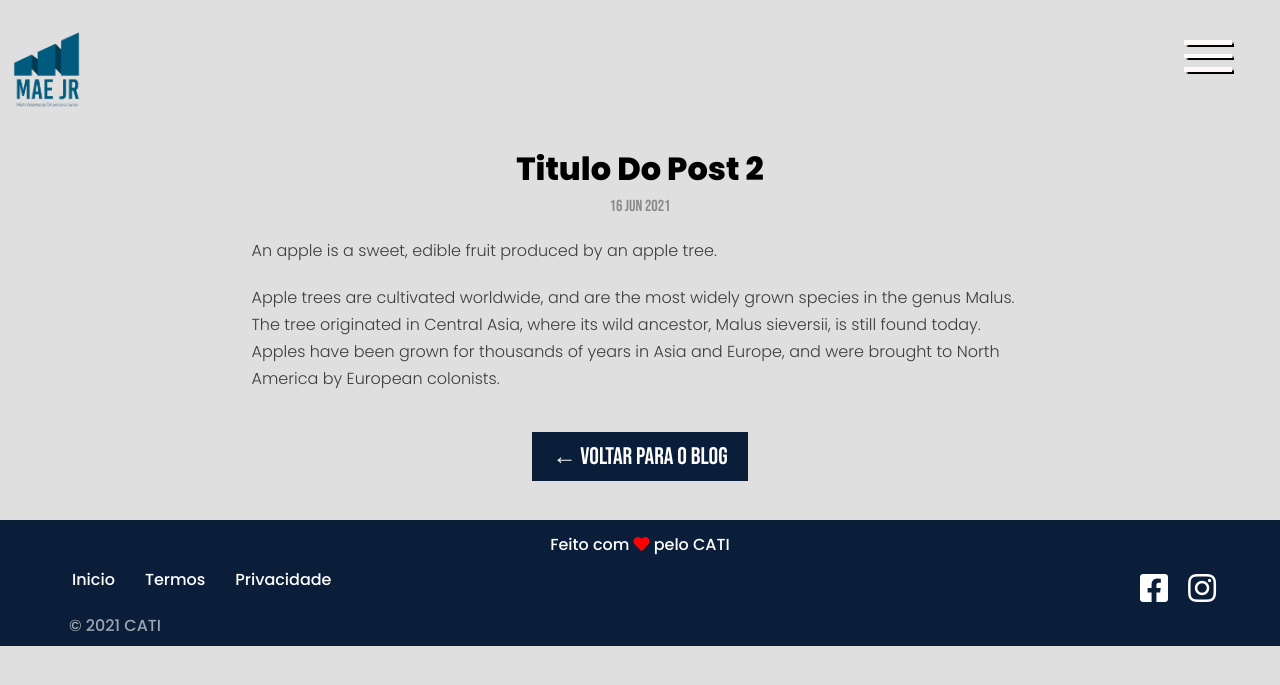
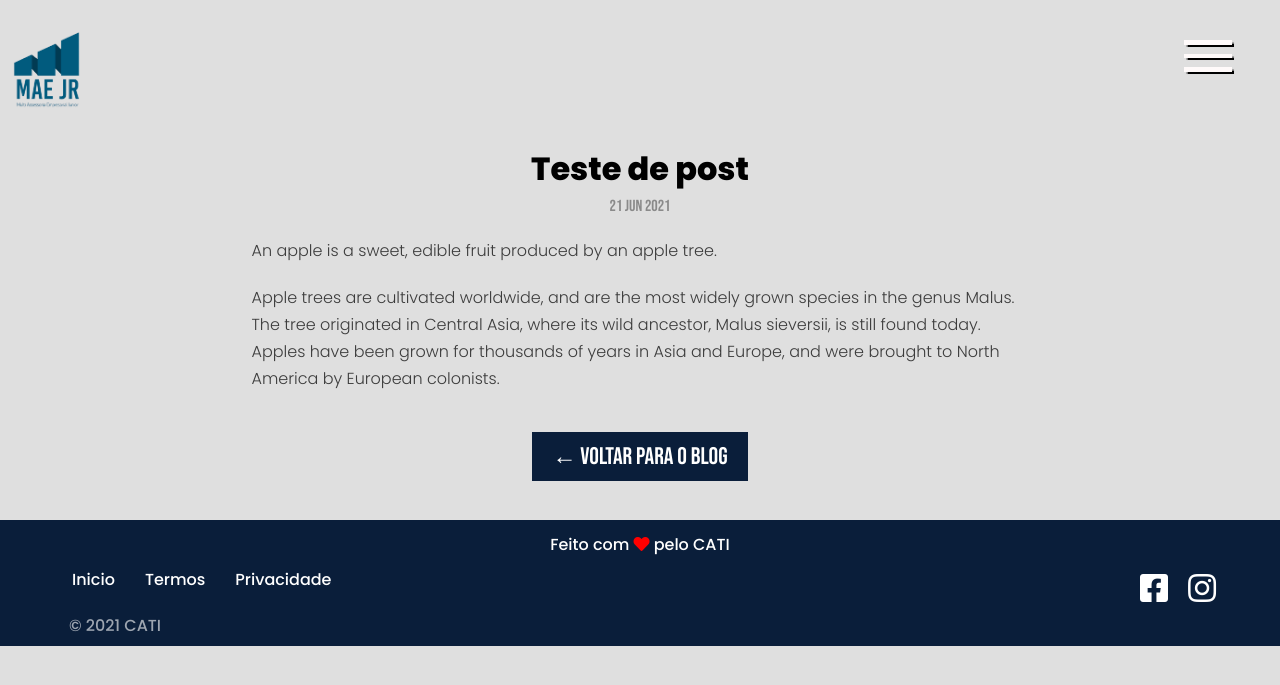
Before and after one commit to dymas/maejr-cms, a Jekyll site: the page built from _posts/2021-06-16-titulo-do-post-2.md, in a window 1280 px wide. Shown: the top 685 px of the page. Built offline with Jekyll 4.4.1, drawn with Linux system fonts in a browser that asks for light colours.

Commit message:
Update Blog “2021-06-16-titulo-do-post-2”

```diff
--- a/_posts/2021-06-16-titulo-do-post-2.md
+++ b/_posts/2021-06-16-titulo-do-post-2.md
@@ -1,6 +1,8 @@
 ---
 layout: post
 author: jill
+title: Teste de post
+date: 2021-06-21T18:27:56.050Z
 ---
 An apple is a sweet, edible fruit produced by an apple tree.
 
```
